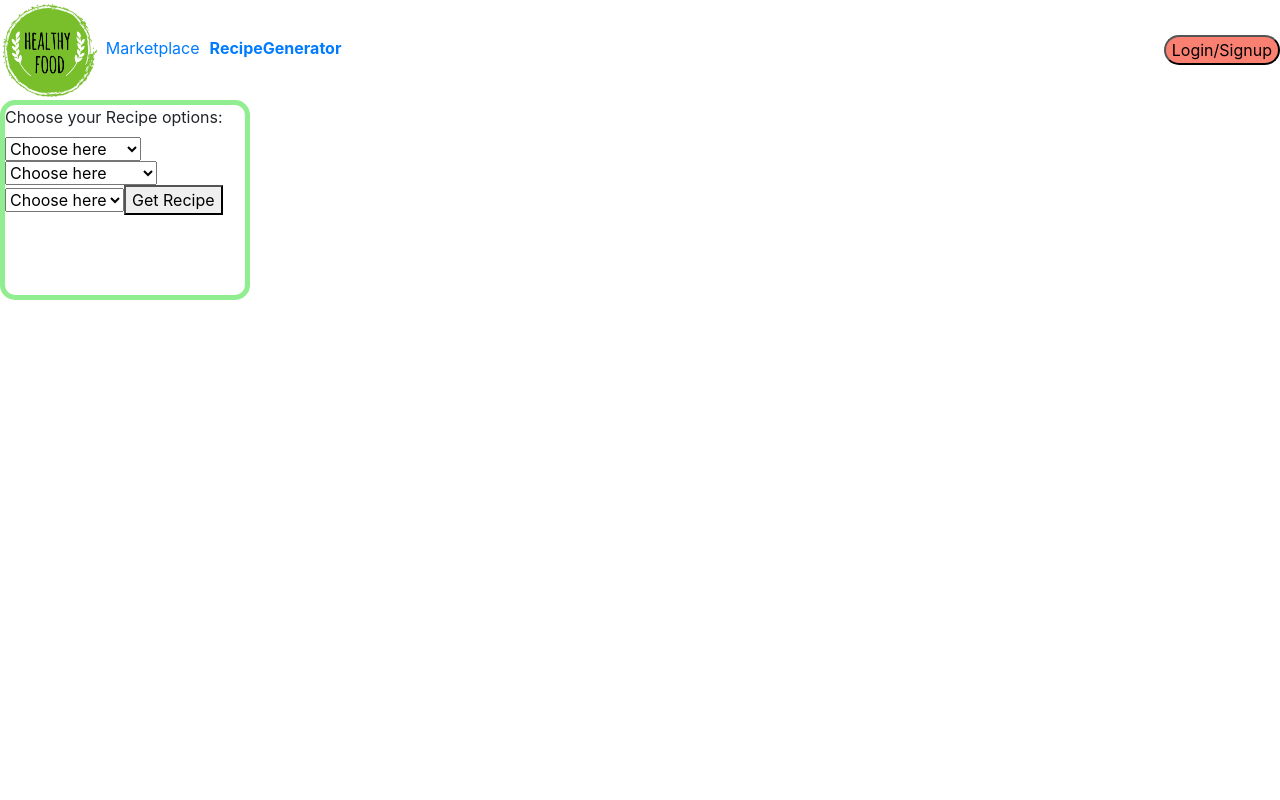
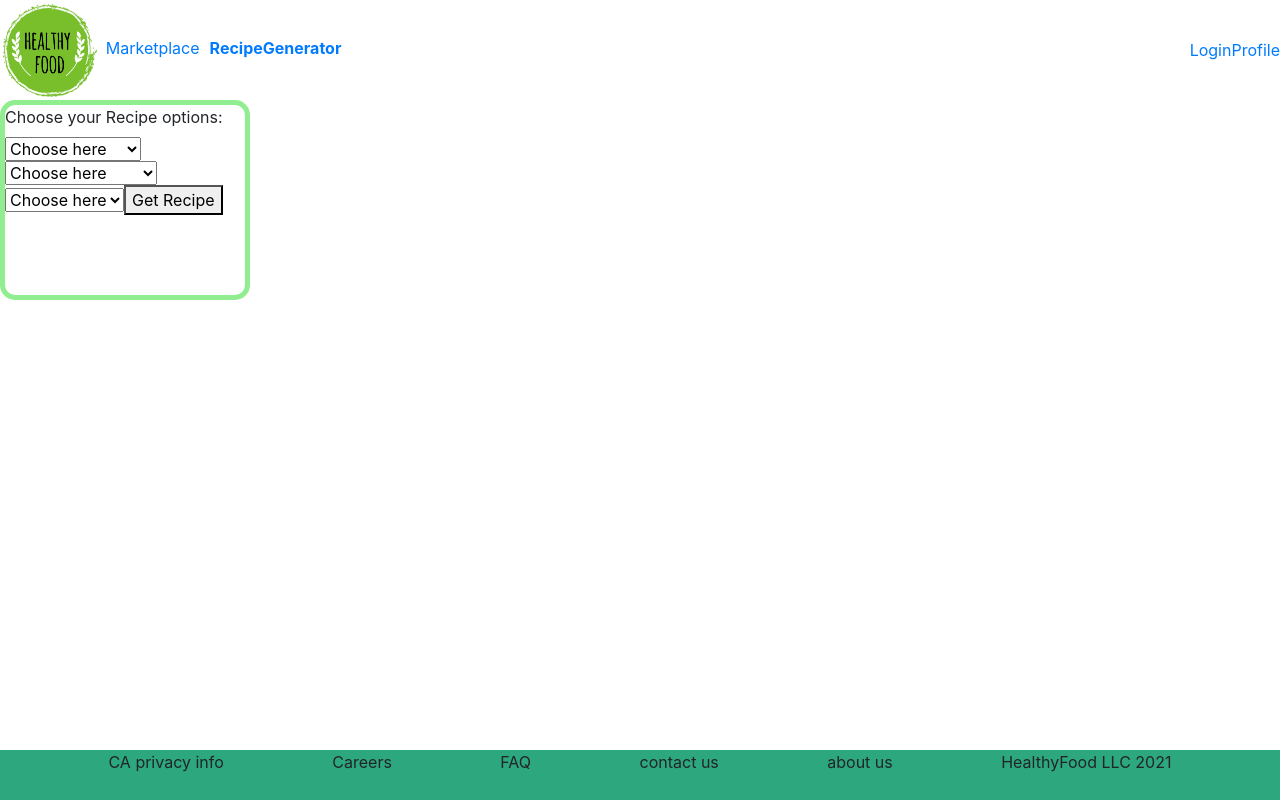
Before and after one commit to 4-Tenacious-Tasman/HealthyFood, a React app: page /RecipeGenerator in a window 1280 px wide. Built offline with nearby package versions, Linux system fonts and the light colour scheme; the HTML template or start-up script is replaced by a standard one.

Commit message:
Add Header and Footer to main App component.

```diff
--- a/client/src/component/App.jsx
+++ b/client/src/component/App.jsx
@@ -1,6 +1,31 @@
 import React from 'react';
 import Main from './Main.jsx';
 import Navigation from './homepage/Navigation.jsx';
+import { NavLink, Switch, Route } from 'react-router-dom';
+import styled from 'styled-components';
+import Logo from "../../public/images/HealthyFoodLogo.jpeg";
+
+
+const Header = styled.div`
+  display: flex;
+  justify-content: space-between;
+  position: static;
+`;
+
+const LeftHeader = styled.div`
+  justify-content: flex-start;
+`;
+
+const RightHeader = styled.div`
+  display: flex;
+  justify-content: flex-end;
+  align-items: center;
+`;
+
+
+const ImageHead = styled.img`
+  height: 100px;
+`;
 
 class App extends React.Component {
   constructor() {
@@ -13,8 +38,28 @@ class App extends React.Component {
   render() {
     return(
       <div className='app-container'>
-        {/* <Navigation /> */}
+        <Header className="header">
+          <LeftHeader className="header-left">
+          <NavLink src={Logo} exact to='/' activeStyle={{fontWeight: "bold"}}> <ImageHead src={Logo}></ImageHead></NavLink>
+          <NavLink exact to='/marketplace' activeStyle={{fontWeight: "bold"}} style={{margin: "5px"}}>Marketplace</NavLink>
+          <NavLink exact to='/RecipeGenerator' activeStyle={{fontWeight: "bold"}} style={{margin: "5px"}}>RecipeGenerator</NavLink>
+          </LeftHeader>
+          <RightHeader className="header-right">
+          <NavLink exact to='/login' activeStyle={{fontWeight: "bold"}}>Login</NavLink>
+          <NavLink exact to='/userprofile' activeStyle={{fontWeight: "bold"}}>Profile</NavLink>
+          </RightHeader>
+        </Header>
+
         <Main />
+
+        <footer style={{backgroundColor: "#2da77d", display: "flex", justifyContent: "space-evenly", height: "50px", position: "fixed", width: "100%", left: "0", bottom: "0"}}>
+            <p>CA privacy info</p>
+            <p>Careers</p>
+            <p>FAQ</p>
+            <p>contact us</p>
+            <p>about us</p>
+            <p>HealthyFood LLC 2021</p>
+        </footer>
 
       </div>
     )
--- a/client/src/component/homepage/HomePage.jsx
+++ b/client/src/component/homepage/HomePage.jsx
@@ -4,7 +4,6 @@ import HeroSection from './HeroSection.jsx';
 import MissionSection from './MissionSection.jsx';
 import { NavLink, Switch, Route } from 'react-router-dom';
 import "bootstrap/dist/css/bootstrap.css";
-import Carousel from "react-bootstrap/Carousel";
 import Logo from "../../../public/images/HealthyFoodLogo.jpeg";
 import Sustain from "../../../public/images/earth.png";
 import MealPrep from "../../../public/images/mealpreplogo.png";
@@ -33,18 +32,18 @@ const ImageHead = styled.img`
   height: 100px;
 `;
 
-const Button = styled.button`
-  height: 30px;
-  margin: auto;
-  margin-left: 5px;
-  border-radius: 5px;
-  background: orange;
+// const Button = styled.button`
+//   height: 30px;
+//   margin: auto;
+//   margin-left: 5px;
+//   border-radius: 5px;
+//   background: orange;
 
-  &:hover{
-    background-color: grey;
-    transition: all ease 0.5s;
-  }
-`;
+//   &:hover{
+//     background-color: grey;
+//     transition: all ease 0.5s;
+//   }
+// `;
 
 const Container = styled.div`
   display: flex;
@@ -86,22 +85,8 @@ class HomePage extends React.Component {
   render() {
     return (
       <div>
-        <Header className="header">
 
-          <LeftHeader className="header-left">
-          <NavLink src={Logo} exact to='/' activeStyle={{fontWeight: "bold"}}> <ImageHead src={Logo}></ImageHead></NavLink>
-          <NavLink exact to='/marketplace' activeStyle={{fontWeight: "bold"}} style={{margin: "5px"}}>Marketplace</NavLink>
-          <NavLink exact to='/RecipeGenerator' activeStyle={{fontWeight: "bold"}} style={{margin: "5px"}}>RecipeGenerator</NavLink>
-          </LeftHeader>
-
-          <RightHeader className="header-right">
-          <NavLink exact to='/login' activeStyle={{fontWeight: "bold"}}>Login</NavLink>
-          <NavLink exact to='/userprofile' activeStyle={{fontWeight: "bold"}}>Profile</NavLink>
-          </RightHeader>
-
-        </Header>
-
-        <div className="mission/values">
+        <div className="mission/values" >
           <MissionSection />
         </div>
 
@@ -118,7 +103,7 @@ class HomePage extends React.Component {
             <Container className="create recipe + image">
                 <div>
                   <h2>Recipe Generator</h2>
-                  <p>We love spontaneity, and what better way to do something new then by using our recipe generator to make a meal for anytime of the day.</p>
+                  <p>We love spontaneity, and what better way to do something new then by using our free recipe generator to make a meal for anytime of the day.</p>
                 </div>
                 <img src={Recipe}></img>
             </Container>
@@ -137,14 +122,7 @@ class HomePage extends React.Component {
         <HeroSection/>
         </div>
 
-        <footer style={{backgroundColor: "#2da77d", display: "flex", justifyContent: "space-evenly", height: "50px", position: "fixed", width: "100%", left: "0", bottom: "0"}}>
-            <p>CA privacy info</p>
-            <p>Careers</p>
-            <p>FAQ</p>
-            <p>contact us</p>
-            <p>about us</p>
-            <p>HealthyFood LLC 2021</p>
-        </footer>
+
 
       </div>
     )
--- a/client/src/component/homepage/MissionSection.jsx
+++ b/client/src/component/homepage/MissionSection.jsx
@@ -6,11 +6,6 @@ import cows from "../../../public/images/cowsunset.png";
 import familyFarm  from "../../../public/images/familyfarm.png";
 import veggies from "../../../public/images/localveggies.png";
 import styled from 'styled-components';
-
-const Subscribe = styled.button`
-  border-radius: 15px;
-  background: orange;
-`;
 
 
 class MissionSection extends React.Component {
@@ -70,7 +65,6 @@ class MissionSection extends React.Component {
                 src={familyFarm}
               />
               <Carousel.Caption>
-                <Subscribe>Subscribe today!</Subscribe>
               </Carousel.Caption>
             </Carousel.Item>
           </Carousel>
--- a/client/src/component/homepage/RecipeGen.jsx
+++ b/client/src/component/homepage/RecipeGen.jsx
@@ -1,29 +1,8 @@
 import React from "react";
 import styled from 'styled-components';
-import { NavLink, Switch, Route } from 'react-router-dom';
-import Logo from "../../../public/images/HealthyFoodLogo.jpeg";
 import axios from 'axios';
 import Recipe from './Recipe.jsx';
 
-const Header = styled.div`
-  display: flex;
-  justify-content: space-between;
-  position: static;
-`;
-
-const ImageHead = styled.img`
-  height: 100px;
-`;
-
-const LeftHeader = styled.div`
-  justify-content: flex-start;
-`;
-
-const RightHeader = styled.div`
-  display: flex;
-  justify-content: flex-end;
-  align-items: center;
-`;
 
 const Button = styled.button`
   height: 30px;
@@ -98,49 +77,6 @@ class RecipeGen extends React.Component {
   render() {
     return (
       <div>
-        <Header className="header">
-          <LeftHeader className="header-left">
-            <NavLink
-              src={Logo}
-              exact
-              to="/"
-              activeStyle={{ fontWeight: "bold" }}
-            >
-              {" "}
-              <ImageHead src={Logo}></ImageHead>
-            </NavLink>
-            <NavLink
-              exact
-              to="/marketplace"
-              activeStyle={{ fontWeight: "bold" }}
-              style={{margin: "5px"}}
-            >
-              Marketplace
-            </NavLink>
-            <NavLink
-              exact
-              to="/RecipeGenerator"
-              activeStyle={{ fontWeight: "bold"}}
-              style={{margin: "5px"}}
-            >
-              RecipeGenerator
-            </NavLink>
-          </LeftHeader>
-
-          <RightHeader className="header-right">
-            <NavLink
-              exact
-              to="/userprofile"
-              activeStyle={{ fontWeight: "bold" }}
-            >
-              <Button>Login/Signup</Button>
-            </NavLink>
-          </RightHeader>
-        </Header>
-
-
-
-
           <Box>
             <label>Choose your Recipe options:</label>
             <select name="cuisune" value={this.state.cuisune} onChange={this.handleChange}>
```
